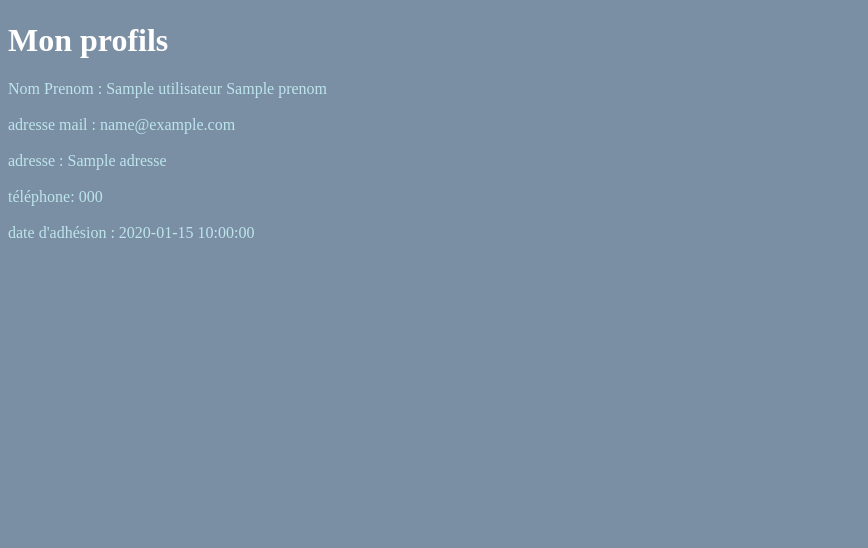
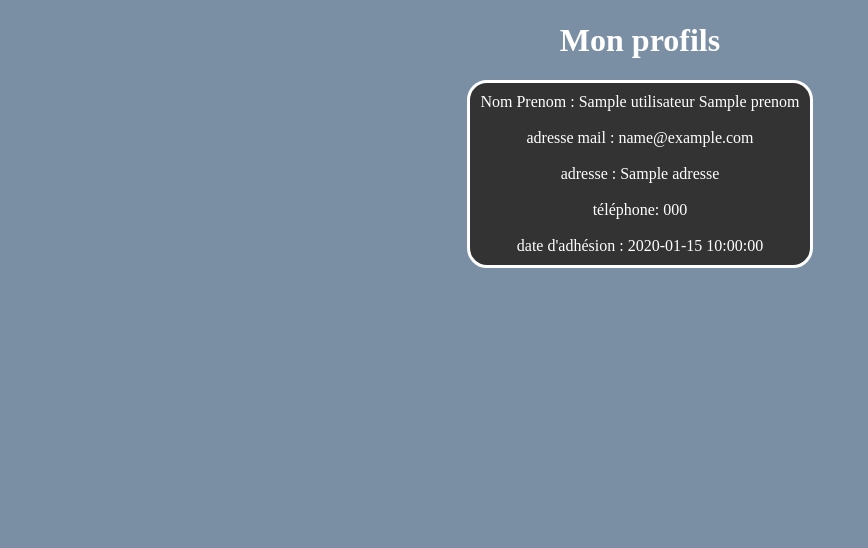
Before and after one commit to esomly19/Atelier_Mediathek, a PHP site: template MediaNet_Usagers/src/Views/Profil.html.twig in a window 1280 px wide. Shown: the part 70-618 px from the top of the page, without its empty margins (0-868 px from the left). Run offline with PHP 8.4, Linux system fonts and the light colour scheme; the template is opened without the code that fills it: most values are stand-ins (such as "Sample title", 1, 10 or a date in 2020); style sheets or scripts are compiled from the project's sources; some libraries are stand-ins or nearby versions.

Commit message:
Usager maj css du profil

```diff
--- a/MediaNet_Usagers/src/Views/Profil.html.twig
+++ b/MediaNet_Usagers/src/Views/Profil.html.twig
@@ -6,6 +6,7 @@
 
 {% block content %}
 
+    <div class="container">
         <h1>Mon profils</h1>
 
         <div class="donnees">
@@ -28,5 +29,6 @@
         <label>date d'adhésion :</label>
             {{utilisateur.date_adhesion}}
         </div>
+    </div>
 
 {% endblock %}
--- a/MediaNet_Usagers/src/css/profil.css
+++ b/MediaNet_Usagers/src/css/profil.css
@@ -1,5 +1,15 @@
+.container {
+  text-align: center;
+}
+
 div .donnees {
-  color: #bee5ec;
+  background-color: #333;
+  border: solid;
+  border-radius: 20px;
+  padding: 10px;
+  display: inline-block;
+  margin-bottom: 5vh;
+  color: white;
 }
 
 /*# sourceMappingURL=profil.css.map */
--- a/MediaNet_Usagers/src/scss/profil.scss
+++ b/MediaNet_Usagers/src/scss/profil.scss
@@ -1,8 +1,16 @@
-$blanc : rgb(190, 229, 236);
-$rouge : rgb(219, 17, 17);
-$noir : black;
-$sombre : rgb(71, 71, 71);
+@import 'couleur.scss';
+
+
+.container{
+    text-align: center;
+}
 
 div .donnees{
+    background-color: $un_peu_noir;
+    border: solid;
+    border-radius: 20px;
+    padding: 10px;
+    display: inline-block;
+    margin-bottom: 5vh;
     color : $blanc;
 }
```
Also changed, not shown: 1 other file. Lines whose indentation alone changed are shown as unchanged.
